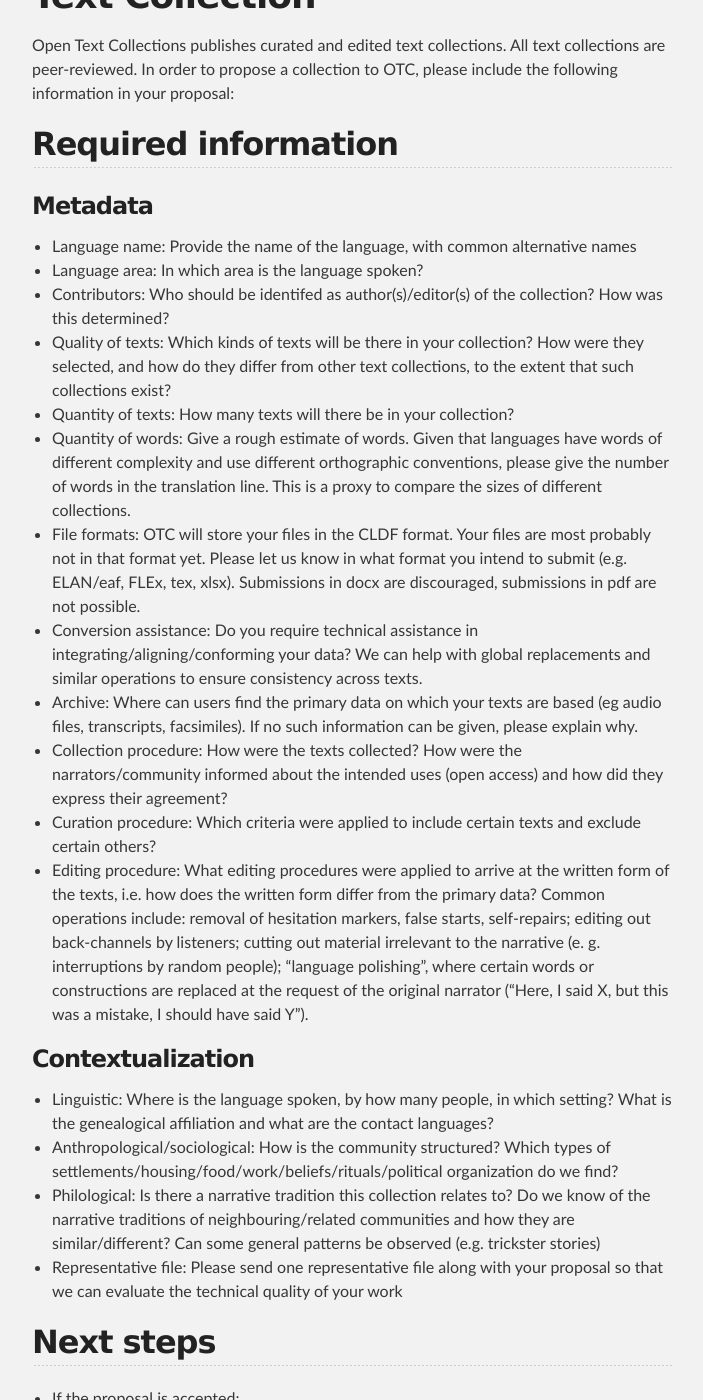
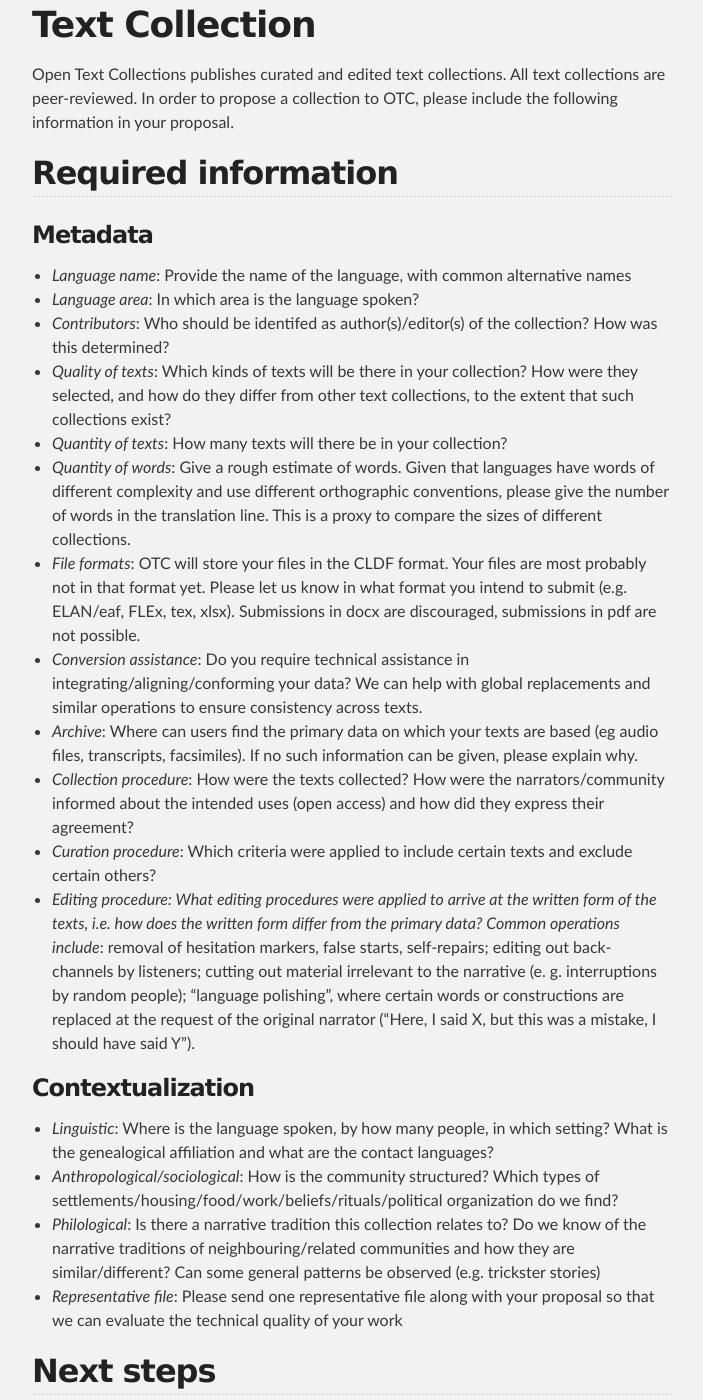
Before and after one commit to OpenTextCollections/opentextcollections.github.io, a Jekyll site: the page built from proposaltemplate_OTC.md, in a window 1280 px wide and 1400 px high, scrolled down 410 px. Shown: the whole window, without its empty margins (288-991 px from the left). Built offline with Jekyll 4.4.1, drawn with Linux system fonts in a browser that asks for light colours; our own code applies the rules of GitHub Pages for plain Markdown files; some of the changed lines change nothing that is shown; some of the changed text lies outside the part shown.

Commit message:
update proposal template

```diff
--- a/_layouts/default.html
+++ b/_layouts/default.html
@@ -42,6 +42,7 @@
       <div><a href="/collections">Collections</a></div>
 <!--       <div><a href="/tools">Tools</a></div> -->
       <div><a href="/publications">Publications</a></div>
+      <div><a href="/submit">Submit a collection</a></div>
       <div><a href="/faq">FAQ</a></div>
     </div>
         {{ content }}
--- a/proposaltemplate_OTC.md
+++ b/proposaltemplate_OTC.md
@@ -1,39 +1,39 @@
 # Submitting a proposal to Open Text Collection
 
-Open Text Collections publishes curated and edited text collections. All text collections are peer-reviewed. In order to propose a collection to OTC, please include the following information in your proposal:
+Open Text Collections publishes curated and edited text collections. All text collections are peer-reviewed. In order to propose a collection to OTC, please include the following information in your proposal.
 
 ## Required information
 ### Metadata
-- Language name: Provide the name of the language, with common alternative names
-- Language area: In which area is the language spoken?
-- Contributors: Who should be identifed as author(s)/editor(s) of the collection? How was this determined?
-- Quality of texts: Which kinds of texts will be there in your collection? How were they selected, and how do they differ from other text collections, to the extent that such collections exist?
-- Quantity of texts: How many texts will there be in your collection?
-- Quantity of words: Give a rough estimate of words. Given that languages have words of different complexity and use different orthographic conventions, please give the number of words in the translation line. This is a proxy to compare the sizes of different collections.
-- File formats: OTC will store your files in the CLDF format. Your files are most probably not in that format yet. Please let us know in what format you intend to submit (e.g. ELAN/eaf, FLEx, tex, xlsx). Submissions in docx are discouraged, submissions in pdf are not possible.
-- Conversion assistance: Do you require technical assistance in integrating/aligning/conforming your data? We can help with global replacements and similar operations to ensure consistency across texts.
-- Archive: Where can users find the primary data on which your texts are based (eg audio files, transcripts, facsimiles). If no such information can be given, please explain why.
-- Collection procedure: How were the texts collected? How were the narrators/community informed about the intended uses (open access) and how did they express their agreement?
-- Curation procedure: Which criteria were applied to include certain texts and exclude certain others?
-- Editing procedure: What editing procedures were applied to arrive at the written form of the texts, i.e. how does the written form differ from the primary data? Common operations include: removal of hesitation markers, false starts, self-repairs; editing out back-channels by listeners; cutting out material irrelevant to the narrative (e. g. interruptions by random people); "language polishing", where certain words or constructions are replaced at the request of the original narrator ("Here, I said X, but this was a mistake, I should have said Y").
+- *Language name*: Provide the name of the language, with common alternative names
+- *Language area*: In which area is the language spoken?
+- *Contributors*: Who should be identifed as author(s)/editor(s) of the collection? How was this determined?
+- *Quality of texts*: Which kinds of texts will be there in your collection? How were they selected, and how do they differ from other text collections, to the extent that such collections exist?
+- *Quantity of texts*: How many texts will there be in your collection?
+- *Quantity of words*: Give a rough estimate of words. Given that languages have words of different complexity and use different orthographic conventions, please give the number of words in the translation line. This is a proxy to compare the sizes of different collections.
+- *File formats*: OTC will store your files in the CLDF format. Your files are most probably not in that format yet. Please let us know in what format you intend to submit (e.g. ELAN/eaf, FLEx, tex, xlsx). Submissions in docx are discouraged, submissions in pdf are not possible.
+- *Conversion assistance*: Do you require technical assistance in integrating/aligning/conforming your data? We can help with global replacements and similar operations to ensure consistency across texts.
+- *Archive*: Where can users find the primary data on which your texts are based (eg audio files, transcripts, facsimiles). If no such information can be given, please explain why.
+- *Collection procedure*: How were the texts collected? How were the narrators/community informed about the intended uses (open access) and how did they express their agreement?
+- *Curation procedure*: Which criteria were applied to include certain texts and exclude certain others?
+- *Editing procedure: What editing procedures were applied to arrive at the written form of the texts, i.e. how does the written form differ from the primary data? Common operations include*: removal of hesitation markers, false starts, self-repairs; editing out back-channels by listeners; cutting out material irrelevant to the narrative (e. g. interruptions by random people); "language polishing", where certain words or constructions are replaced at the request of the original narrator ("Here, I said X, but this was a mistake, I should have said Y").
 
 ### Contextualization
-- Linguistic: Where is the language spoken, by how many people, in which setting? What is the genealogical affiliation and what are the contact languages?
-- Anthropological/sociological: How is the community structured? Which types of settlements/housing/food/work/beliefs/rituals/political organization do we find?
-- Philological: Is there a narrative tradition this collection relates to? Do we know of the narrative traditions of neighbouring/related communities and how they are similar/different? Can some general patterns be observed (e.g. trickster stories)
-- Representative file: Please send one representative file along with your proposal so that we can evaluate the technical quality of your work
+- *Linguistic*: Where is the language spoken, by how many people, in which setting? What is the genealogical affiliation and what are the contact languages?
+- *Anthropological/sociological*: How is the community structured? Which types of settlements/housing/food/work/beliefs/rituals/political organization do we find?
+- *Philological*: Is there a narrative tradition this collection relates to? Do we know of the narrative traditions of neighbouring/related communities and how they are similar/different? Can some general patterns be observed (e.g. trickster stories)
+- *Representative file*: Please send one representative file along with your proposal so that we can evaluate the technical quality of your work
 
 
 ## Next steps
-- If the proposal is accepted:
-- Send all files
-- Among the files sent, some will be reviewed in their entirety, while for others, a sample of sentences to be reviewed will be drawn
+- *If the proposal is accepted*:
+    - Send all files
+    - Among the files sent, some will be reviewed in their entirety, while for others, a sample of sentences to be reviewed will be drawn
 
 ## Evaluation criteria
-- Coherence: Is this a random set of narratives, or can the readers see what ties them together?
-- Consistency: Are the texts edited in a consistent fashion with regard to orthographic conventions, glossing, translation?
-- Contribution to research and knowledge: in what sense does this collection provide novel data or insights?
-- Accuracy: Are the glosses and translations factually correct?
-- Ethics: Were the texts collected according to ethical standards?
-- Presentation: How good is the contextualization of the texts?
-- "Literary quality": This is a very vague criterion. The texts should have some intrinsic interest which engages readers/listeners. They should not be boring.
+- *Coherence*: Is this a random set of narratives, or can the readers see what ties them together?
+- *Consistency*: Are the texts edited in a consistent fashion with regard to orthographic conventions, glossing, translation?
+- *Contribution to research and knowledge*: in what sense does this collection provide novel data or insights?
+- *Accuracy*: Are the glosses and translations factually correct?
+- *Ethics*: Were the texts collected according to ethical standards?
+- *Presentation*: How good is the contextualization of the texts?
+- *"Literary quality"*: This is a very vague criterion. The texts should have some intrinsic interest which engages readers/listeners. They should not be boring.
```
Also changed, not shown: 3 other files.
